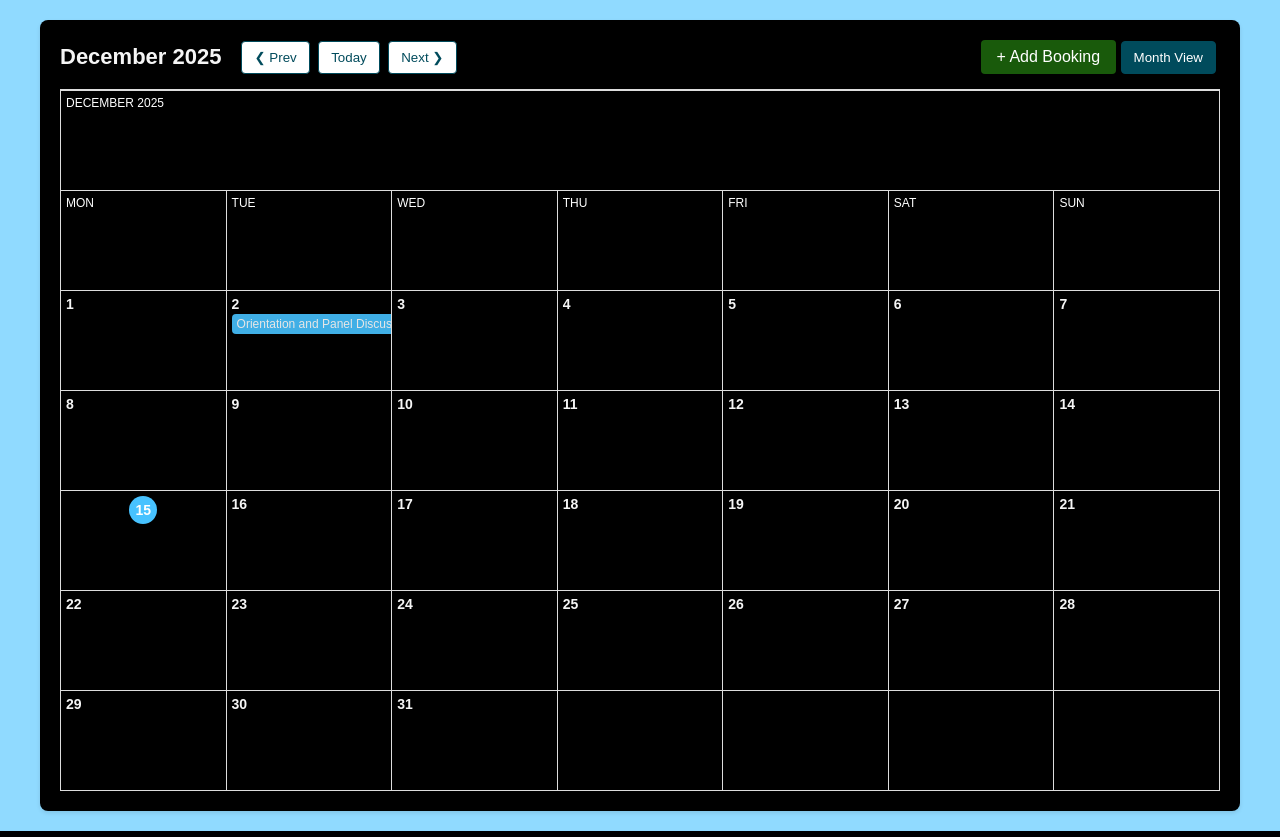
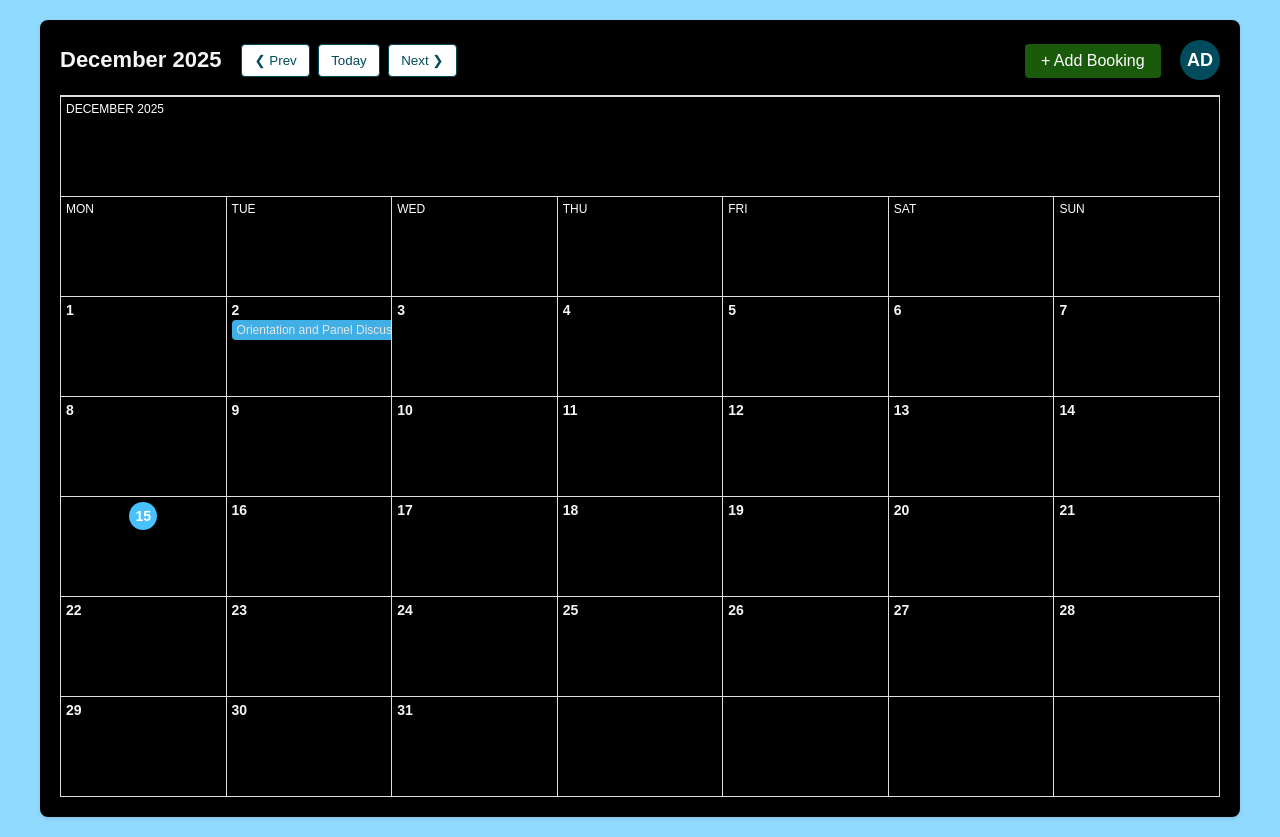
Before and after one commit to raunakmishraa/library-hall-booking-system, a Django app: page /bookings in a window 1280 px wide. Run offline with Django 4.2, Linux system fonts and the light colour scheme; a user stored in the database is signed in; data comes from the database, SQL or seed files in the repository; both versions use the stored data as it was after the commit.

Commit message:
change-navbar

```diff
--- a/backend/libraryHall/HallBook/templates/admin/booking_calendar.html
+++ b/backend/libraryHall/HallBook/templates/admin/booking_calendar.html
@@ -81,6 +81,47 @@ th { background-color: black; font-weight: 500; color: white; text-transform: up
     background-color: #c82333;
 }
 
+.profile-dropdown-container {
+    position: relative;
+    display: inline-block;
+    margin-left: 15px;
+}
+
+.profile-icon {
+    width: 40px;
+    height: 40px;
+    background-color: #004b5c;
+    color: white;
+    border-radius: 50%;
+    display: flex;
+    align-items: center;
+    justify-content: center;
+    cursor: pointer;
+    font-weight: bold;
+    font-size: 18px;
+}
+
+.dropdown-menu {
+    display: none;
+    position: absolute;
+    right: 0;
+    background-color: #f9f9f9;
+    min-width: 160px;
+    box-shadow: 0px 8px 16px 0px rgba(0,0,0,0.2);
+    z-index: 1;
+    border-radius: 4px;
+}
+
+.dropdown-menu a {
+    color: black;
+    padding: 12px 16px;
+    text-decoration: none;
+    display: block;
+}
+
+.dropdown-menu a:hover {background-color: #f1f1f1;}
+
+.show {display: block;}
 
 .add-booking-button {
     background-color: #195a0b;
@@ -151,7 +192,14 @@ th { background-color: black; font-weight: 500; color: white; text-transform: up
       <a href="{{ add_booking_url }}" class="add-booking-button">
           + Add Booking
       </a>
-      <button class="active">Month View</button>
+      <div class="profile-dropdown-container">
+        <div class="profile-icon" onclick="toggleDropdown()">AD</div>
+
+        <div id="profileDropdown" class="dropdown-menu">
+          <a href="{{ password_change_url }}">Change Password</a>
+          <a href="{{ logout_url }}">Logout</a>
+        </div>
+      </div>
     </div>
   </div>
 
@@ -279,6 +327,24 @@ th { background-color: black; font-weight: 500; color: white; text-transform: up
     document.addEventListener('DOMContentLoaded', (event) => {
     });
 
+    function toggleDropdown() {
+        document.getElementById("profileDropdown").classList.toggle("show");
+    }
+
+    window.onclick = function(event) {
+        if (!event.target.matches('.profile-icon')) {
+            var dropdowns = document.getElementsByClassName("dropdown-menu");
+            for (var i = 0; i < dropdowns.length; i++) {
+                var openDropdown = dropdowns[i];
+                if (openDropdown.classList.contains('show')) {
+                    openDropdown.classList.remove('show');
+                }
+            }
+        }
+        if (event.target == modal) {
+            modal.style.display = "none";
+        }
+    }
 </script>
 
 </body>
--- a/backend/libraryHall/HallBook/views.py
+++ b/backend/libraryHall/HallBook/views.py
@@ -67,6 +67,8 @@ def booking_detail_json(request, booking_id):
 
 @staff_member_required
 def booking_calendar_view(request):
+    logout_url = reverse('admin:logout')
+    password_change_url = reverse('admin:password_change')
     today = datetime.date.today()
     year = int(request.GET.get('year', today.year))
     month = int(request.GET.get('month', today.month))
@@ -127,5 +129,7 @@ def booking_calendar_view(request):
         'day_view_url': f"?year={year}&month={month}&view=day",
         'add_booking_url': add_booking_url,
         'calendar': mark_safe(calendar_html),
+        'password_change_url': password_change_url,
+        'logout_url': logout_url,
     }
     return render(request, 'admin/booking_calendar.html', context)
```
Also changed, not shown: backend/libraryHall/db.sqlite3.
